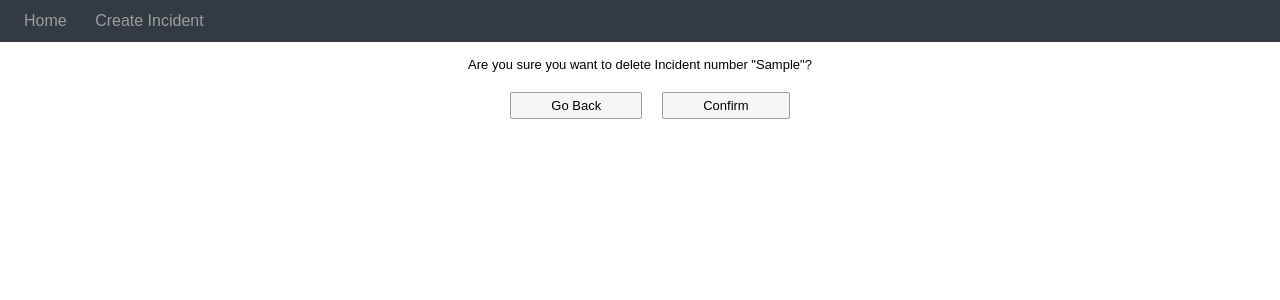
After one commit to Integral-Experts-PLM/ArmadaFirstProject, a Django app: page /delete-incident/1 in a window 1280 px wide. The commit adds this page. Shown: the top 300 px of the page. Run offline with Django 4.2, Linux system fonts and the light colour scheme; tables that the repository leaves empty hold one stand-in row (values such as "Sample post").

Commit message:
home done

```diff
--- a/base/models.py
+++ b/base/models.py
@@ -1,11 +1,13 @@
 from django.db import models
+from django.contrib.auth.models import User
 
 class IncidentInitialInfo(models.Model):
     incident_identifier = models.CharField(max_length=200)
     created_at = models.DateTimeField(auto_now_add=True)
     configuration = models.CharField(max_length=200, null=True, blank=True)
     related_part = models.CharField(max_length=200, null=True, blank=True)
-    user = models.CharField(max_length=200)
+    # user = models.ForeignKey(User, on_delete=models.CASCADE)ç
+    user = models.CharField(max_length=200, null=True, blank=True)
     incident_type = models.CharField(max_length=200)
     incident_date = models.DateTimeField()
     serial_number = models.CharField(max_length=200, null=True, blank=True)
--- /dev/null
+++ b/base/templates/base/deleteIncident.html
@@ -0,0 +1,13 @@
+{% extends 'index.html' %}
+{% block content %}
+<input action="" method="POST">
+{% csrf_token %}
+<p>Are you sure you want to delete Incident number "{{incident}}"?</p>
+<div style="display: flex; justify-content: center; margin: 20px;">
+    <a href="{{ request.META.HTTP_REFERER }}">
+        <button class="button" style="margin-left: 20px;">Go Back</button>
+    </a>
+    <input type="submit" value="Confirm" class="button" style="margin-left: 20px;">
+    </form>
+</div>
+{% endblock %}
--- a/base/templates/detailedFailureInfo.html
+++ b/base/templates/detailedFailureInfo.html
@@ -17,7 +17,7 @@
     </select>
   </div>
   <div class="input-container">
-    <label class="input-label">Fracas Incident Description:</label>
+    <label class="input-label">Incident Description:</label>
     <textarea class="input-box" name="fracas_incident_description" rows="4" cols="50">
 {{ incident.detail_info.fracas_incident_description }}</textarea>
   </div>
--- a/base/templates/initialFailureInfo.html
+++ b/base/templates/initialFailureInfo.html
@@ -36,7 +36,9 @@
     <textarea class="input-box" name="initial_records" rows="4"
       cols="50">"{{ incident.initial_info.initial_records }}"</textarea>
   </div>
-  <div style="display: flex; justify-content: center;">
-    <button class="button">Initial Failure Information Complete?</button>
+  <div class="input-container" style="margin-top: 20px;">
+    <a href="{% url 'incidentReviewAnalysis' %}">
+      <button class="button" style="width: 100%;">Initial Failure Info Completed?</button>
+    </a>
   </div>
 </div>
--- a/base/urls.py
+++ b/base/urls.py
@@ -3,8 +3,11 @@ from . import views
 
 urlpatterns = [
     path('', views.home, name='home'),
-    path('createIncident/', views.createIncident, name='createIncident'),
-    path('updateIncident/', views.updateIncident, name='updateIncident'),
-    # dynamic value - check if pk is interger or string from the source
-    path('viewIncident/<str:pk>', views.viewIncident, name='viewIncident')
+    path('create-incident/', views.createIncident, name='createIncident'),
+    path('update-incident/<str:pk>', views.updateIncident, name='updateIncident'),
+    path('delete-incident/<str:pk>', views.deleteIncident, name='deleteIncident'),
+
+    # in the future, this page will need a pk
+    path('incident-review-analysis/', views.incidentReviewAnalysis, name='incidentReviewAnalysis'),
+    path('view-incident/<str:pk>', views.viewIncident, name='viewIncident')
 ]
--- a/base/views.py
+++ b/base/views.py
@@ -1,6 +1,7 @@
 import pprint
-from django.shortcuts import render, get_object_or_404
+from django.shortcuts import render, get_object_or_404, redirect
 from .models import Incident, IncidentInitialInfo, IncidentDetailInfo, IncidentReview, IncidentAnalysis
+from .forms import IncidentForm
 
 # Create your views here.
 def home(request):
@@ -9,16 +10,46 @@ def home(request):
     return render(request, 'base/home.html', context)
 
 def createIncident(request):
-    # context = 'create incident'
+    # form = IncidentForm()
+    # if request.method == 'POST':
+    #     form = IncidentForm(request.POST)
+    #     if form.is_valid():
+    #         form.save()
+    #         return redirect('home')
+
+    # context = { 'form': form, 'view': 'createIncident' }
     return render(request, 'base/createIncident.html')
 
-def updateIncident(request):
-    # context = 'update incident'
+# in the future, this template will need a pk
+def incidentReviewAnalysis(request):
+    # incident = get_object_or_404(Incident.objects.select_related('initial_info', 'detail_info', 'review', 'analysis'), pk=str(pk))
+    # context = {'incident': incident}
+
+    return render(request, 'base/incidentReviewAnalysis.html')
+
+def updateIncident(request, pk):
+    incident = Incident.objects.get(id=pk)
+    form = IncidentForm(instance=incident)
+    if request.method == 'POST':
+        form = IncidentForm(request.POST, instance=incident)
+        if form.is_valid():
+            form.save()
+            return redirect('home')
+
+    context = { 'form': form, 'view': 'updateIncident' }
     return render(request, 'base/updateIncident.html')
+
+def deleteIncident(request, pk):
+    incident = Incident.objects.get(id=pk)
+    if request.method == 'POST':
+        incident.delete()
+        return redirect('home')
+
+    context = { 'incident': incident.incident_identifier }
+    return render(request, 'base/deleteIncident.html', context)
 
 def viewIncident(request, pk):
     incident = get_object_or_404(Incident.objects.select_related('initial_info', 'detail_info', 'review', 'analysis'), pk=str(pk))
-
     context = {'incident': incident}
 
     # try:
--- a/templates/navbar.html
+++ b/templates/navbar.html
@@ -1,5 +1,4 @@
 <div class="navbar">
-    <a href="/" class="custom-link">Home</a>
-    <a href="/createIncident" class="custom-link">Create Incident</a>
-    <a href="/updateIncident" class="custom-link">Update Incident</a>
+    <a href="{% url 'home' %}" class="custom-link">Home</a>
+    <a href="{% url 'createIncident' %}" class="custom-link">Create Incident</a>
 </div>
```
Also changed, not shown: base/forms.py (added, +7 -0 lines), base/templates/base/createIncident.html (+1 -24 lines), base/templates/base/home.html (+8 -0 lines), base/templates/base/incidentReviewAnalysis.html (added, +13 -0 lines), base/templates/base/viewIncident.html (+10 -1 lines), base/migrations/0005_alter_incidentinitialinfo_user.py (added), base/migrations/0006_alter_incidentinitialinfo_user.py (added).
